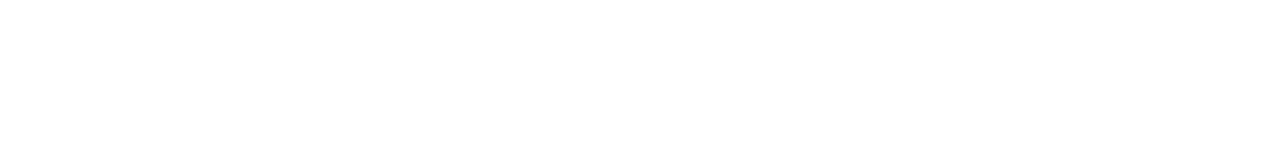
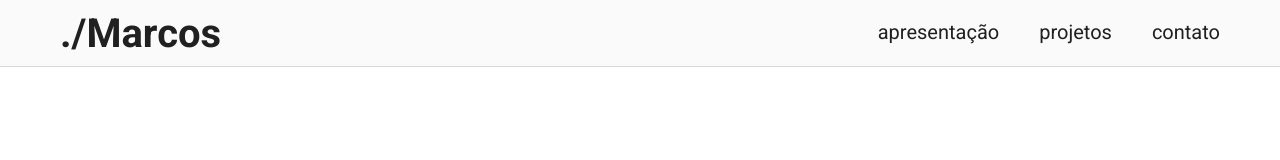
Before and after one commit to marcosgomes0/portif-lio, a website: page index.html in a window 1280 px wide. Drawn offline with Linux system fonts and the light colour scheme.

Commit message:
header adicionado

```diff
--- /dev/null
+++ b/css/global/global.css
@@ -0,0 +1,14 @@
+* {
+  padding: 0;
+  margin: 0;
+  list-style: none;
+}
+
+img {
+  display: block;
+}
+
+a{
+  display: inline-block;
+  text-decoration: none;
+}
--- /dev/null
+++ b/css/pagina/header.css
@@ -0,0 +1,46 @@
+.header-bg {
+  background-color: #fafafa;
+  border-bottom: 1px solid var(--cor2);
+  transition: 300ms;
+}
+
+.header-bg:hover {
+  border-color: var(--cor4);
+}
+
+.header-container {
+  display: flex;
+  justify-content: space-between;
+  align-items: center;
+}
+
+.header-list {
+  display: flex;
+  gap: 40px;
+}
+
+.header-list li a {
+  padding: 20px 0px;
+  font-family: "roboto";
+  font-size: 1.25rem;
+  font-weight: 400;
+  text-decoration: none;
+  color: var(--cor5);
+}
+
+.linhas {
+  max-width: 0px;
+  background-color: var(--cor2);
+  height: 2px;
+  transition: 0.3s;
+}
+
+.header-list li a:hover+.linhas {
+  max-width: 100%;
+  background-color: var(--cor7);
+}
+
+.header-container h2 {
+  font-size: 2.5rem;
+  font-family: "roboto", sans-serif;
+}
--- a/css/style.css
+++ b/css/style.css
@@ -1,2 +1,10 @@
+/* Global */
+@import "global/global.css";
+
+/* Página */
+@import "pagina/header.css";
+
 /* Utilidades */
+@import "utilidades/tipografia.css";
+@import "utilidades/componentes.css";
 @import "utilidades/cores.css";
--- a/css/utilidades/componentes.css
+++ b/css/utilidades/componentes.css
@@ -0,0 +1,6 @@
+.container{
+  max-width: 1200px;
+  margin: 0 auto;
+  padding: 0 20px;
+  box-sizing: border-box;
+}
--- a/index.html
+++ b/index.html
@@ -1,14 +1,45 @@
 <!DOCTYPE html>
 <html lang="pt-br">
+
 <head>
   <meta charset="UTF-8">
   <meta http-equiv="X-UA-Compatible" content="IE=edge">
   <meta name="viewport" content="width=device-width, initial-scale=1.0">
   <title>Currículo</title>
+
   <link rel="stylesheet" href="css/style.css">
+
+  <link rel="preconnect" href="https://fonts.googleapis.com">
+  <link rel="preconnect" href="https://fonts.gstatic.com" crossorigin>
+  <link href="https://fonts.googleapis.com/css2?family=Poppins:ital,wght@0,100;0,200;0,300;0,400;0,500;0,600;0,700;0,800;0,900;1,100;1,200;1,300;1,400;1,500;1,600;1,700;1,800;1,900&family=Roboto:ital,wght@0,100;0,300;0,400;0,500;0,700;0,900;1,100;1,300;1,400;1,500;1,700;1,900&display=swap" rel="stylesheet">
+  <style>
+
+  </style>
 </head>
+
 <body>
-
+  <header class="header-bg">
+    <div class="header-container container">
+      <h2 class="font1"><a class="cor1" href="./">./Marcos</a></h2>
+      <nav aria-label="navegação primária">
+        <ul class="header-list">
+          <li>
+            <a href="#apresentacao">apresentação</a>
+            <div class="linhas"></div>
+          </li>
+          <li>
+            <a href="#projetos">projetos</a>
+            <div class="linhas"></div>
+          </li>
+          <li>
+            <a href="#contato">contato</a>
+            <div class="linhas"></div>
+          </li>
+        </ul>
+      </nav>
+    </div>
+  </header>
   <script src="script.js"></script>
 </body>
+
 </html>
```
